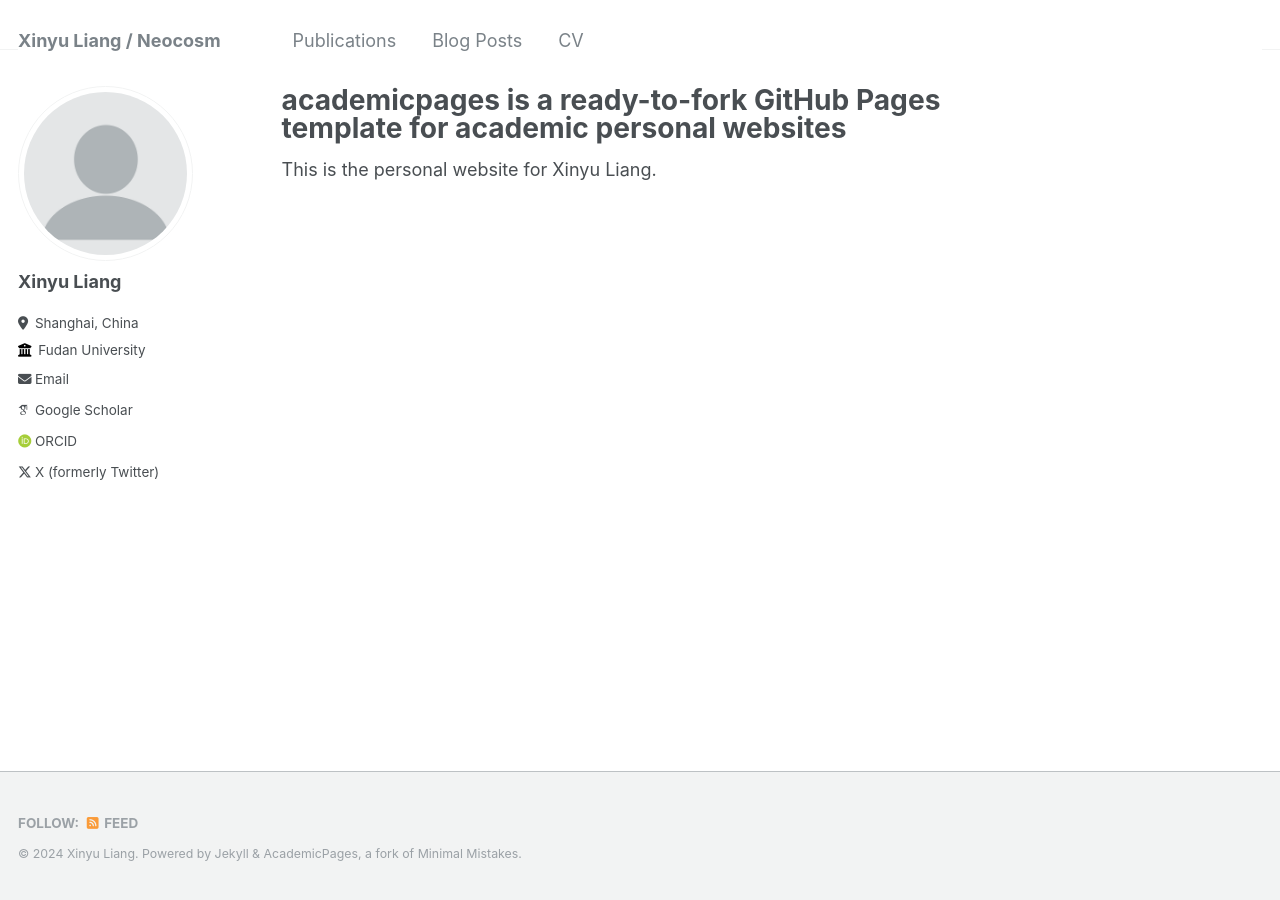
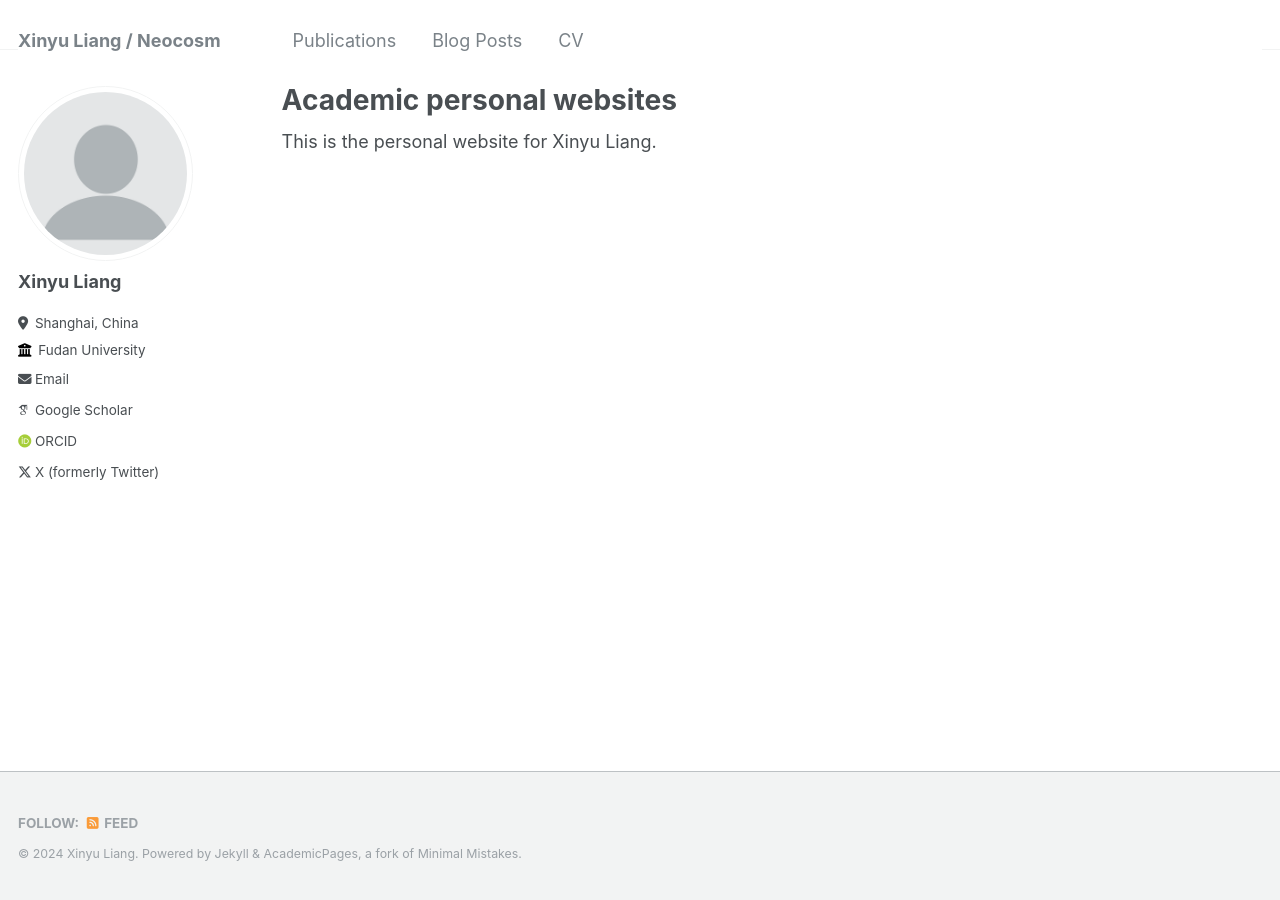
Before and after one commit to liang-xinyu/liang-xinyu.github.io, a Jekyll site: the page built from _pages/about.md, in a window 1280 px wide. Built offline with Jekyll 4.4.1, drawn with Linux system fonts in a browser that asks for light colours; some web fonts are replaced.

Commit message:
Update about.md

```diff
--- a/_pages/about.md
+++ b/_pages/about.md
@@ -1,6 +1,6 @@
 ---
 permalink: /
-title: "academicpages is a ready-to-fork GitHub Pages template for academic personal websites"
+title: "Academic personal websites"
 author_profile: true
 redirect_from:
   - /about/
```
